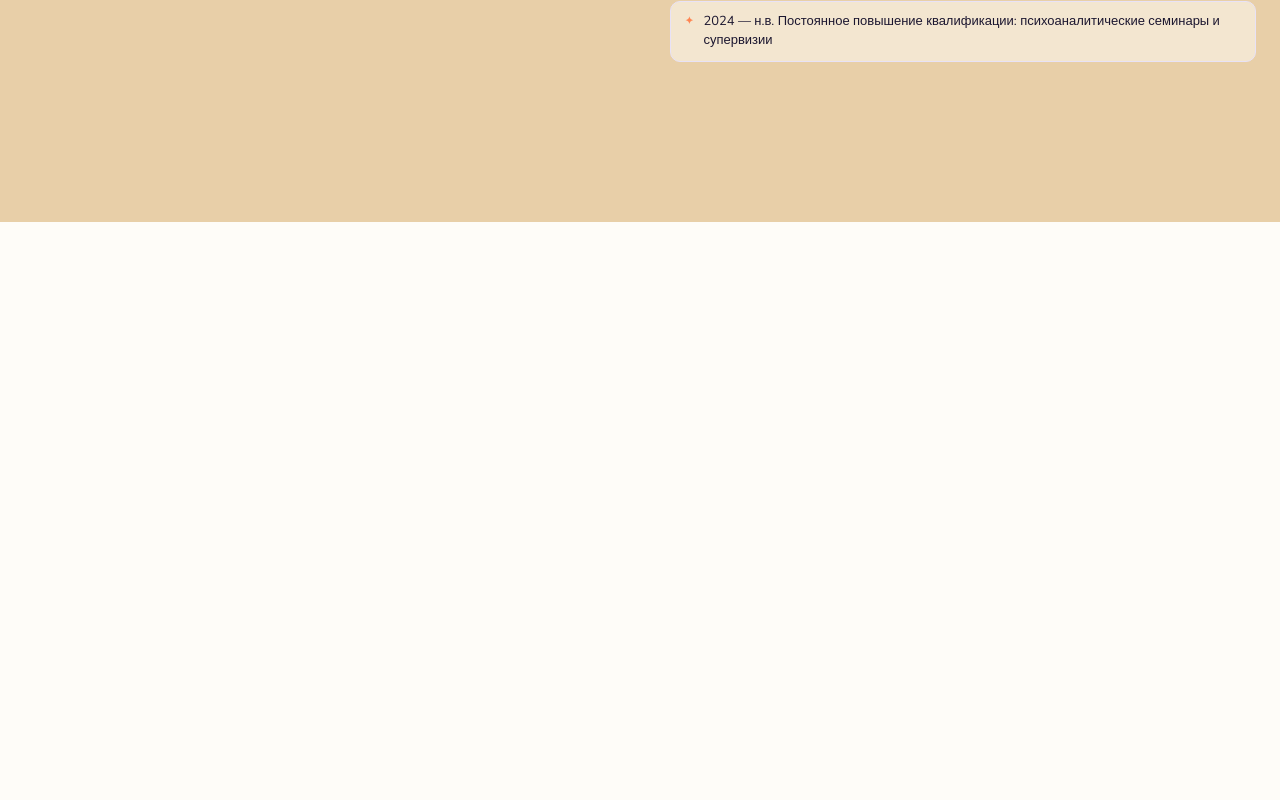
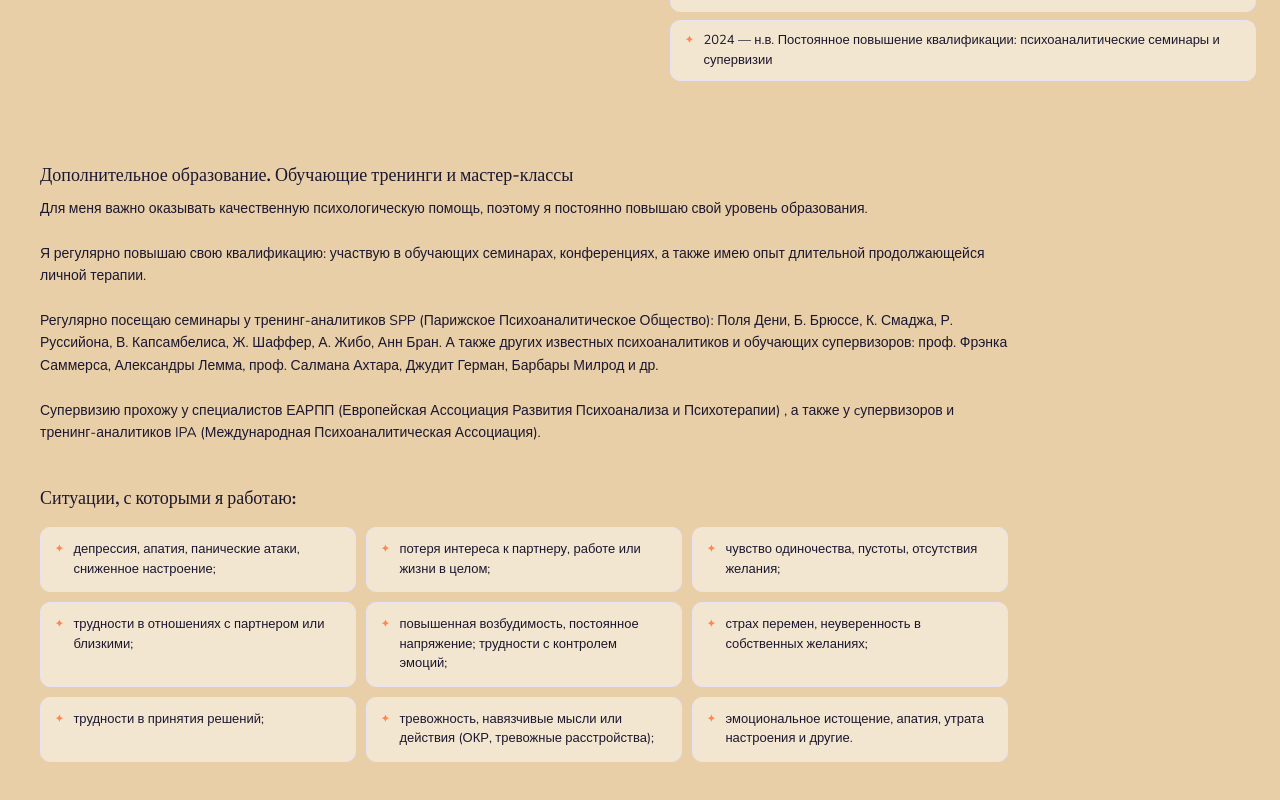
Before and after one commit to MishaZorin/psycologist-site, a React (Vite) app in the folder mother web site/: page / in a window 1280 px wide. Shown: the part 1916-2716 px from the top of the page. Before the commit the page ends 2138 px from the top, so only its background shows below. Built offline with nearby package versions, Linux system fonts and the light colour scheme.

Commit message:
fixes: new articles and new about me

```diff
--- a/mother web site/src/App.tsx
+++ b/mother web site/src/App.tsx
@@ -1060,7 +1060,7 @@ marginBottom: '32px',
           <div style={{ display: 'flex', flexDirection: 'column', gap: '8px' }}>
             {[
               '2005 — Диплом психолога, Чувашский Государственный Университет',
-              '2008 — Медицинская психология и психотерапия, МАПО СПб',
+              '2008 — Медицинская психология и психотерапия, МАПО СПб (2008-2009)',
               '2009 — Психотерапия депрессий, МАПО СПб',
               '2009 — Оценка и мониторинг психического состояния, МАПО СПб',
               '2013 — Арт-терапия в семейном консультировании, РАПМ',
@@ -1072,7 +1072,7 @@ marginBottom: '32px',
               '2021–2023 — Психоаналитическая терапия, Европейская Ассоциация развития Психоанализа',
               '2023 — Аналитическое слушание архаического, Высшая Школа Экономики',
               '2024 — Нейропсихоанализ: теория и техника под руководством Марка Солмса',
-              '2024 — Теория и техника современного психоанализа, Институт на Чистых Прудах',
+              '2024 — Теория и техника современного психоанализа, Институт на Чистых Прудах (2021-2024)',
               '2024 — A Model of Psychoanalytic Psychotherapy. New Perspectives on Technique',
               '2024 — н.в. Постоянное повышение квалификации: психоаналитические семинары и супервизии',
             ].map(item => (
@@ -1098,6 +1098,66 @@ marginBottom: '32px',
           </div>
         </div>
       </div>
+      <div style={{ maxWidth: '1000px', marginRight: 'auto', padding: '0 16px' }}>
+  {/* Блок про образование */}
+  <div style={{ marginBottom: '40px' }}>
+    <h1 style={{ textAlign: 'left', marginBottom: '10px', fontFamily: 'Fraunces, serif', fontSize: '18px' }}>
+      Дополнительное образование. Обучающие тренинги и мастер-классы
+    </h1>
+    <p style={{ fontSize: '14px', lineHeight: 1.6, color: 'var(--fg)' }}>
+      Для меня важно оказывать качественную психологическую помощь, поэтому я постоянно повышаю свой уровень образования. <br /><br />
+      Я регулярно повышаю свою квалификацию: участвую в обучающих семинарах, конференциях, а также имею опыт длительной продолжающейся личной терапии. <br /><br />
+      Регулярно посещаю семинары у тренинг-аналитиков SPP (Парижское Психоаналитическое Общество): Поля Дени, Б. Брюссе, К. Смаджа, Р. Руссийона, В. Капсамбелиса, Ж. Шаффер, А. Жибо, Анн Бран. А также других известных психоаналитиков и обучающих супервизоров: проф. Фрэнка Саммерса, Александры Лемма, проф. Салмана Ахтара, Джудит Герман, Барбары Милрод и др. <br /><br />
+      Супервизию прохожу у специалистов ЕАРПП (Европейская Ассоциация Развития Психоанализа и Психотерапии) , а также у cупервизоров и тренинг-аналитиков IPA (Международная Психоаналитическая Ассоциация).
+    </p>
+  </div>
+
+  {/* Блок с ситуациями */}
+  <div>
+    <h1 style={{ textAlign: 'left', marginBottom: '16px', fontFamily: 'Fraunces, serif', fontSize: '18px' }}>
+      Ситуации, с которыми я работаю:
+    </h1>
+    {/* Сетка на 3 колонки */}
+    <div style={{ display: 'grid', gridTemplateColumns: 'repeat(auto-fit, minmax(280px, 1fr))', gap: '10px' }}>
+      {[
+        'депрессия, апатия, панические атаки, сниженное настроение;',
+        'потеря интереса к партнеру, работе или жизни в целом;',
+        'чувство одиночества, пустоты, отсутствия желания;',
+        'трудности в отношениях с партнером или близкими;',
+        'повышенная возбудимость, постоянное напряжение; трудности с контролем эмоций;',
+        'страх перемен, неуверенность в собственных желаниях;',
+        'трудности в принятия решений;',
+        'тревожность, навязчивые мысли или действия (ОКР, тревожные расстройства);',
+        'эмоциональное истощение, апатия, утрата настроения и другие.',
+      ].map(item => (
+        <div
+          key={item}
+          style={{
+            display: 'flex',
+            alignItems: 'flex-start',
+            gap: '10px',
+            padding: '12px 14px',
+            background: 'rgb(243, 230, 208)',
+            border: '1px solid var(--border)',
+            borderRadius: '10px',
+            fontSize: '13px',
+            color: 'var(--fg)',
+            lineHeight: 1.5,
+          }}
+        >
+          <span style={{ color: 'var(--accent)', fontWeight: 700, flexShrink: 0, marginTop: '2px', fontSize: '10px' }}>✦</span>
+          {item}
+        </div>
+      ))}
+    </div>
+  </div>
+</div>
+
+
+
+
+
+
 
       <style>{`
         @media (max-width: 768px) {
```
